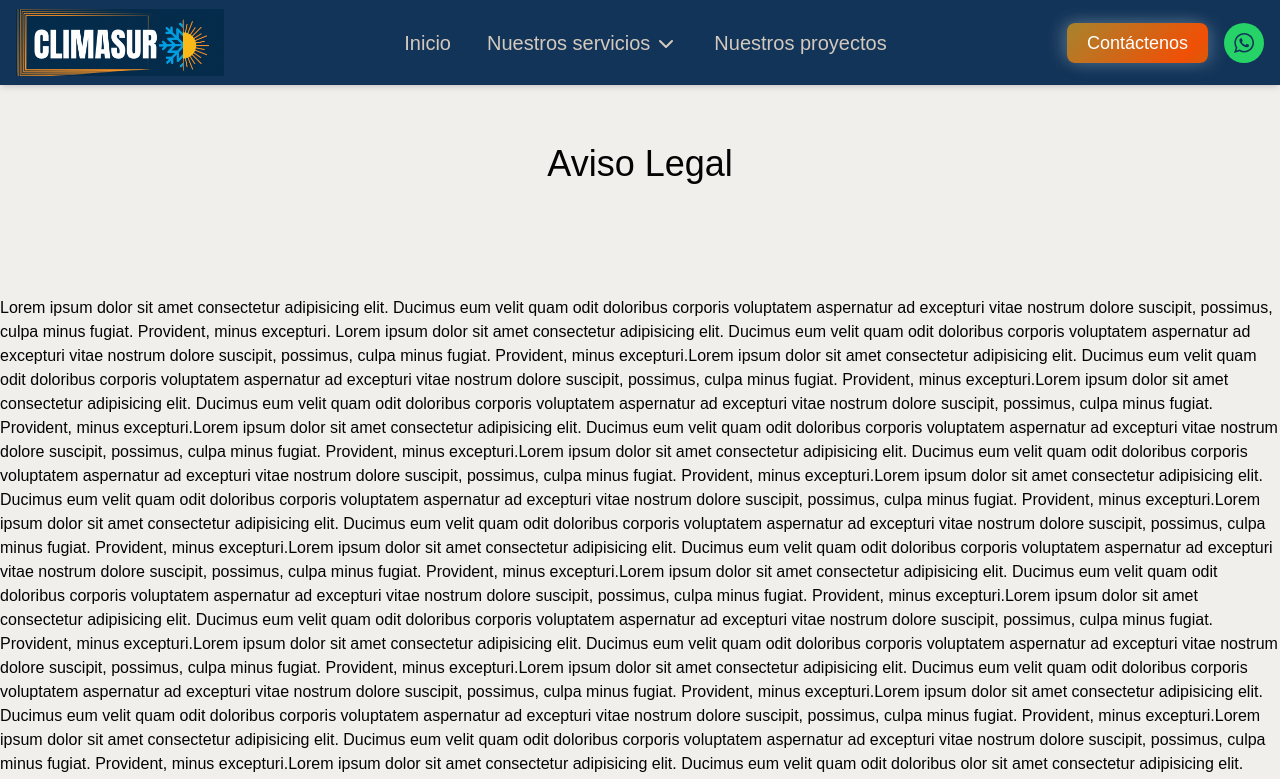
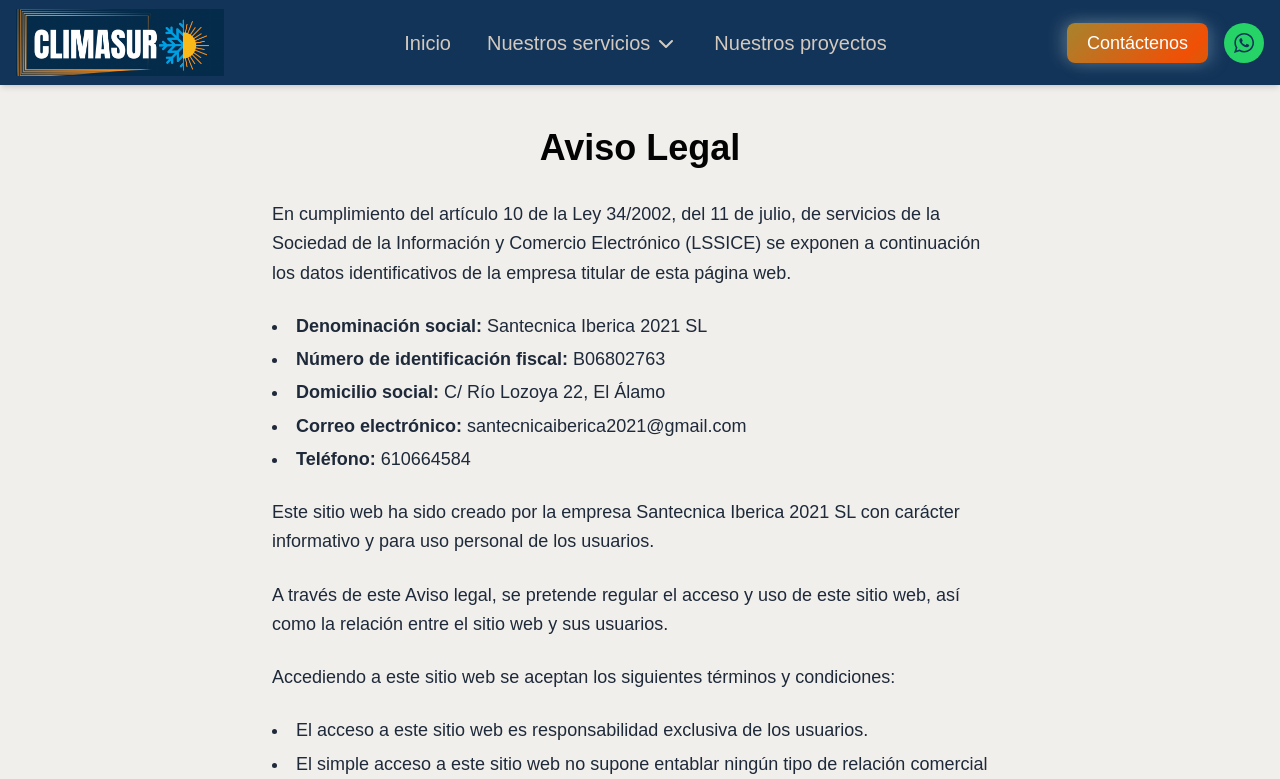
Before and after one commit to romsendz/friendly-eureka, a Next.js app: page /legal in a window 1280 px wide. Shown: the top 779 px of the page. Built offline with nearby package versions, Linux system fonts and the light colour scheme; a web font is replaced by a local one.

Commit message:
added impressum

```diff
--- a/app/legal/page.tsx
+++ b/app/legal/page.tsx
@@ -2,73 +2,80 @@ import { Metadata } from "next";
 
 export default function Page() {
   return (
-    <>
-      <h2 className="mb-6 py-16 text-center text-4xl">Aviso Legal</h2>
-      <br />
-      <p>
-        Lorem ipsum dolor sit amet consectetur adipisicing elit. Ducimus eum
-        velit quam odit doloribus corporis voluptatem aspernatur ad excepturi
-        vitae nostrum dolore suscipit, possimus, culpa minus fugiat. Provident,
-        minus excepturi. Lorem ipsum dolor sit amet consectetur adipisicing
-        elit. Ducimus eum velit quam odit doloribus corporis voluptatem
-        aspernatur ad excepturi vitae nostrum dolore suscipit, possimus, culpa
-        minus fugiat. Provident, minus excepturi.Lorem ipsum dolor sit amet
-        consectetur adipisicing elit. Ducimus eum velit quam odit doloribus
-        corporis voluptatem aspernatur ad excepturi vitae nostrum dolore
-        suscipit, possimus, culpa minus fugiat. Provident, minus excepturi.Lorem
-        ipsum dolor sit amet consectetur adipisicing elit. Ducimus eum velit
-        quam odit doloribus corporis voluptatem aspernatur ad excepturi vitae
-        nostrum dolore suscipit, possimus, culpa minus fugiat. Provident, minus
-        excepturi.Lorem ipsum dolor sit amet consectetur adipisicing elit.
-        Ducimus eum velit quam odit doloribus corporis voluptatem aspernatur ad
-        excepturi vitae nostrum dolore suscipit, possimus, culpa minus fugiat.
-        Provident, minus excepturi.Lorem ipsum dolor sit amet consectetur
-        adipisicing elit. Ducimus eum velit quam odit doloribus corporis
-        voluptatem aspernatur ad excepturi vitae nostrum dolore suscipit,
-        possimus, culpa minus fugiat. Provident, minus excepturi.Lorem ipsum
-        dolor sit amet consectetur adipisicing elit. Ducimus eum velit quam odit
-        doloribus corporis voluptatem aspernatur ad excepturi vitae nostrum
-        dolore suscipit, possimus, culpa minus fugiat. Provident, minus
-        excepturi.Lorem ipsum dolor sit amet consectetur adipisicing elit.
-        Ducimus eum velit quam odit doloribus corporis voluptatem aspernatur ad
-        excepturi vitae nostrum dolore suscipit, possimus, culpa minus fugiat.
-        Provident, minus excepturi.Lorem ipsum dolor sit amet consectetur
-        adipisicing elit. Ducimus eum velit quam odit doloribus corporis
-        voluptatem aspernatur ad excepturi vitae nostrum dolore suscipit,
-        possimus, culpa minus fugiat. Provident, minus excepturi.Lorem ipsum
-        dolor sit amet consectetur adipisicing elit. Ducimus eum velit quam odit
-        doloribus corporis voluptatem aspernatur ad excepturi vitae nostrum
-        dolore suscipit, possimus, culpa minus fugiat. Provident, minus
-        excepturi.Lorem ipsum dolor sit amet consectetur adipisicing elit.
-        Ducimus eum velit quam odit doloribus corporis voluptatem aspernatur ad
-        excepturi vitae nostrum dolore suscipit, possimus, culpa minus fugiat.
-        Provident, minus excepturi.Lorem ipsum dolor sit amet consectetur
-        adipisicing elit. Ducimus eum velit quam odit doloribus corporis
-        voluptatem aspernatur ad excepturi vitae nostrum dolore suscipit,
-        possimus, culpa minus fugiat. Provident, minus excepturi.Lorem ipsum
-        dolor sit amet consectetur adipisicing elit. Ducimus eum velit quam odit
-        doloribus corporis voluptatem aspernatur ad excepturi vitae nostrum
-        dolore suscipit, possimus, culpa minus fugiat. Provident, minus
-        excepturi.Lorem ipsum dolor sit amet consectetur adipisicing elit.
-        Ducimus eum velit quam odit doloribus corporis voluptatem aspernatur ad
-        excepturi vitae nostrum dolore suscipit, possimus, culpa minus fugiat.
-        Provident, minus excepturi.Lorem ipsum dolor sit amet consectetur
-        adipisicing elit. Ducimus eum velit quam odit doloribus corporis
-        voluptatem aspernatur ad excepturi vitae nostrum dolore suscipit,
-        possimus, culpa minus fugiat. Provident, minus excepturi.Lorem ipsum
-        dolor sit amet consectetur adipisicing elit. Ducimus eum velit quam odit
-        doloribus olor sit amet consectetur adipisicing elit. Ducimus eum velit
-        quam odit doloribus corporis voluptatem aspernatur ad excepturi vitae
-        nostrum dolore suscipit, possimus, culpa minus fugiat. Provident, minus
-        excepturi.Lorem ipsum dolor sit amet consectetur adipisicing elit.
-        Ducimus eum velit quam odit doloribus corporis voluptatem aspernatur ad
-        excepturi vitae nostrum dolore suscipit, possimus, culpa minus fugiat.
-        Provident, minus excepturi.Lorem ipsum dolor sit amet consectetur
-        adipisicing elit. Ducimus eum velit quam odit doloribus corporis
-        voluptatem aspernatur ad excepturi vitae nostrum dolore suscipit,
-        possimus, culpa minus fugiat. Provident, minus excepturi.
-      </p>
-    </>
+    <section className="mx-auto max-w-3xl px-4 py-12">
+      <h2 className="mb-8 text-center text-4xl font-bold">Aviso Legal</h2>
+
+      <div className="space-y-6 text-lg leading-relaxed text-gray-800">
+        <p>
+          En cumplimiento del artículo 10 de la Ley 34/2002, del 11 de julio, de
+          servicios de la Sociedad de la Información y Comercio Electrónico
+          (LSSICE) se exponen a continuación los datos identificativos de la
+          empresa titular de esta página web.
+        </p>
+
+        <ul className="list-inside list-disc space-y-1">
+          <li>
+            <strong>Denominación social:</strong> Santecnica Iberica 2021 SL
+          </li>
+          <li>
+            <strong>Número de identificación fiscal:</strong> B06802763
+          </li>
+          <li>
+            <strong>Domicilio social:</strong> C/ Río Lozoya 22, El Álamo
+          </li>
+          <li>
+            <strong>Correo electrónico:</strong> santecnicaiberica2021@gmail.com
+          </li>
+          <li>
+            <strong>Teléfono:</strong> 610664584
+          </li>
+        </ul>
+
+        <p>
+          Este sitio web ha sido creado por la empresa Santecnica Iberica 2021
+          SL con carácter informativo y para uso personal de los usuarios.
+        </p>
+
+        <p>
+          A través de este Aviso legal, se pretende regular el acceso y uso de
+          este sitio web, así como la relación entre el sitio web y sus
+          usuarios.
+        </p>
+
+        <p>
+          Accediendo a este sitio web se aceptan los siguientes términos y
+          condiciones:
+        </p>
+
+        <ul className="list-inside list-disc space-y-1">
+          <li>
+            El acceso a este sitio web es responsabilidad exclusiva de los
+            usuarios.
+          </li>
+          <li>
+            El simple acceso a este sitio web no supone entablar ningún tipo de
+            relación comercial entre Santecnica Iberica 2021 y el usuario.
+          </li>
+          <li>
+            El acceso y la navegación en este sitio web supone aceptar y conocer
+            las advertencias legales, condiciones y términos de uso contenidas
+            en ella.
+          </li>
+          <li>
+            El titular del sitio web puede ofrecer servicios o productos que
+            podrán encontrarse sometidos a unas condiciones particulares propias
+            que, según los casos, sustituyan, completen y/o modifiquen las
+            presentes condiciones, y sobre las cuales se informará al usuario en
+            cada caso concreto.
+          </li>
+        </ul>
+
+        <p>
+          Este sitio web ha sido creado por la empresa Santecnica Iberica 2021
+          SL con carácter informativo y para uso personal de los usuarios.
+        </p>
+      </div>
+    </section>
   );
 }
 
```
